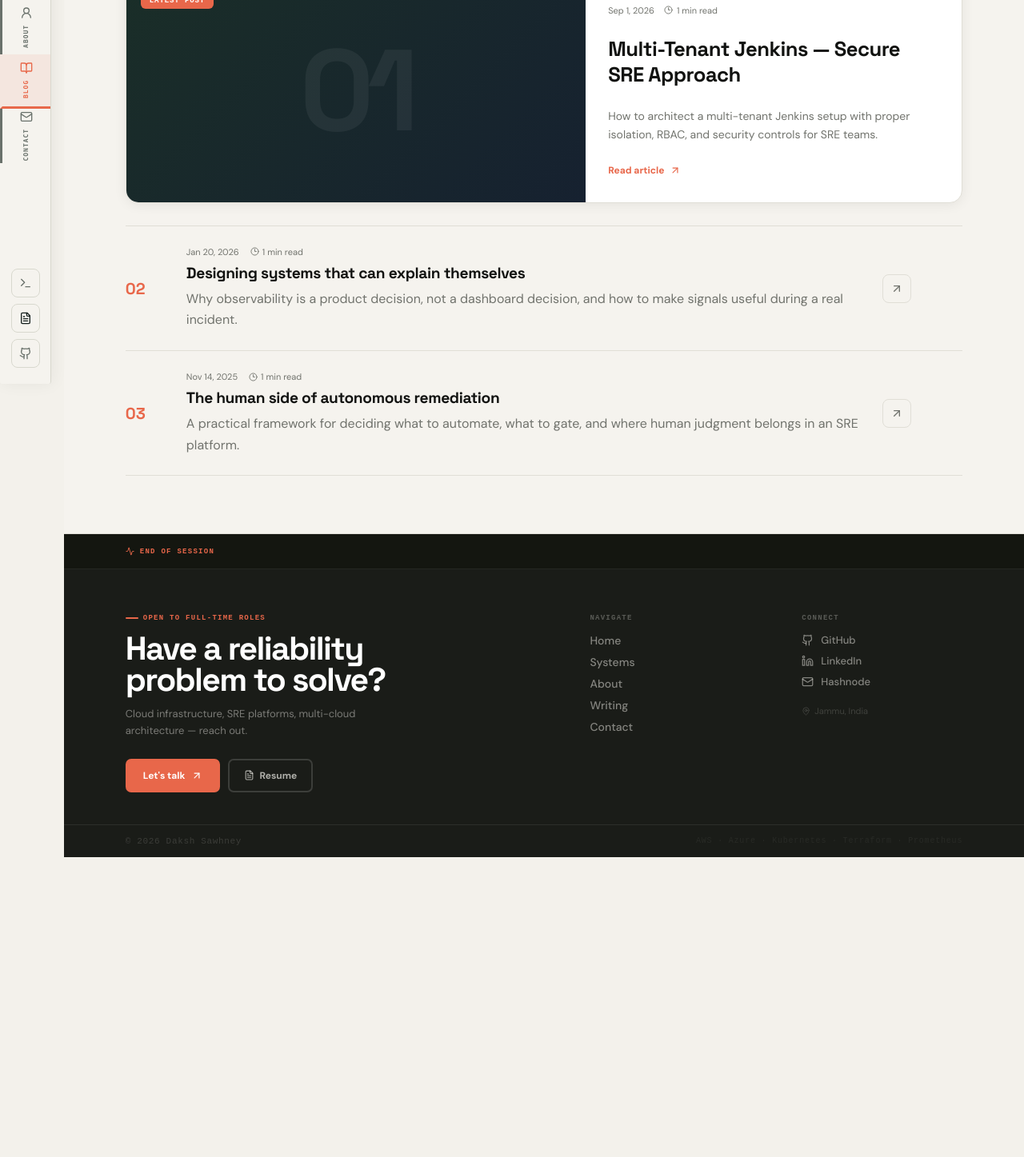
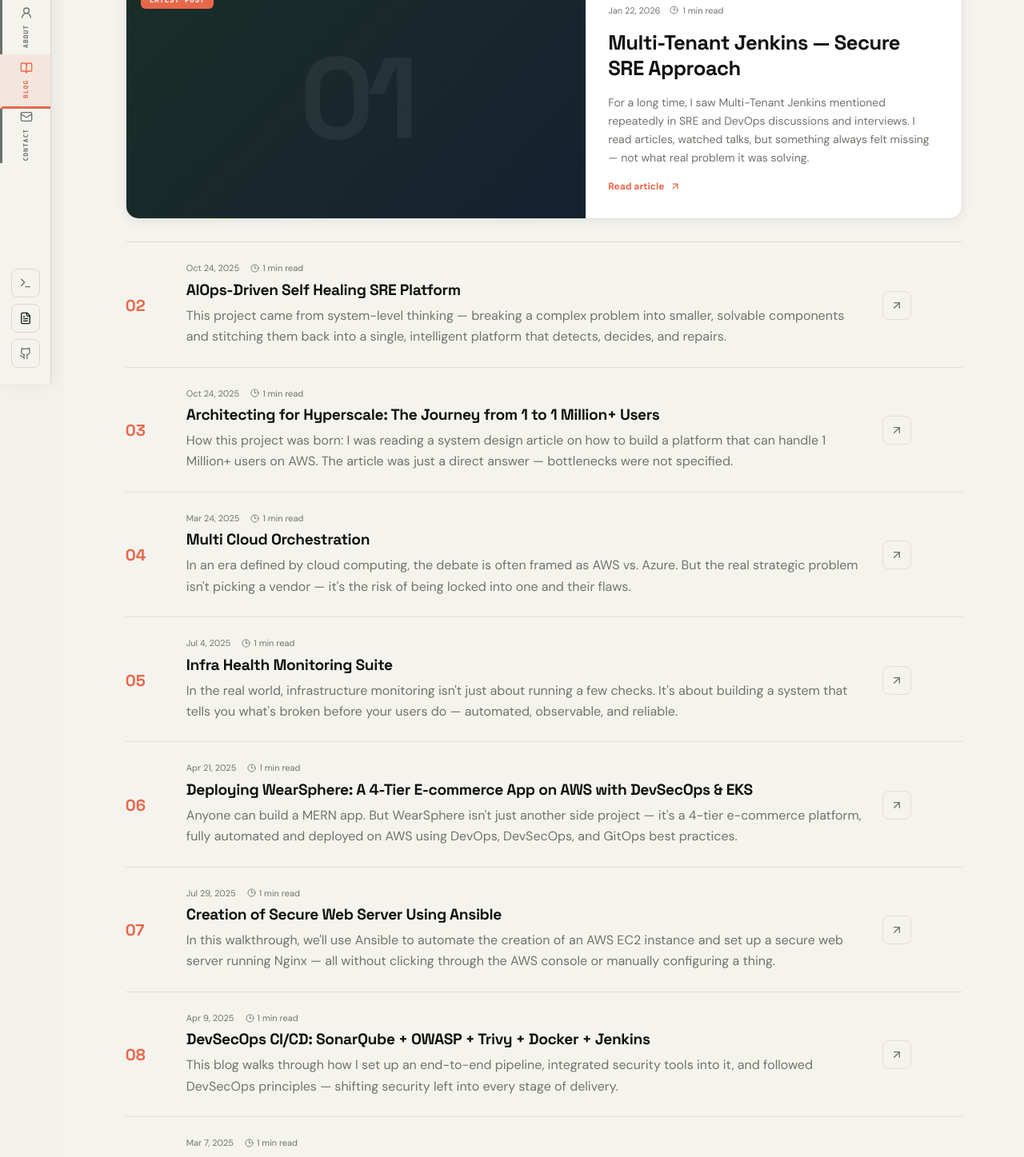
Before and after one commit to dakshsawhneyy/Daksh-Portfolio, a React (Vite) app in the folder Frontend/: page /blog in a window 1280 px wide. Shown: the part 320-1767 px from the top of the page at 80% size. Before the commit the page ends 1392 px from the top, so only its background shows below. Built offline with nearby package versions, Linux system fonts and the light colour scheme; no server answers.

Commit message:
Fixed Blogs

```diff
--- a/Frontend/src/data/blogService.js
+++ b/Frontend/src/data/blogService.js
@@ -1,120 +1,165 @@
-const RSS_URL = 'https://dakshsawhneyy.hashnode.dev/rss.xml'
+/**
+ * blogService.js
+ *
+ * Uses Hashnode's public GraphQL API — works from the browser.
+ * Falls back to accurate hardcoded real posts from the actual blog.
+ */
 
-// Proxy services that convert RSS to JSON (tried in order, first success wins)
-const RSS_PROXIES = [
-  (url) => `https://api.rss2json.com/v1/api.json?rss_url=${encodeURIComponent(url)}`,
-  (url) => `https://api.allorigins.win/get?url=${encodeURIComponent(url)}`,
-]
+const GQL_ENDPOINT = 'https://gql.hashnode.com'
+const BLOG_HOST    = 'dakshsawhneyy.hashnode.dev'
 
-const FALLBACK_POSTS = [
+/* ─────────────────────────────────────────────────────────────────
+   ACCURATE FALLBACK — real posts from dakshsawhneyy.hashnode.dev
+   Shown immediately while GQL fetch runs in background.
+   ───────────────────────────────────────────────────────────────── */
+export const FALLBACK_POSTS = [
   {
     title: "Multi-Tenant Jenkins — Secure SRE Approach",
-    brief: "How to architect a multi-tenant Jenkins setup with proper isolation, RBAC, and security controls for SRE teams.",
-    slug: "multi-tenant-jenkins-secure-sre-approach",
-    publishedAt: "2026-09-01",
+    brief: "For a long time, I saw Multi-Tenant Jenkins mentioned repeatedly in SRE and DevOps discussions and interviews. I read articles, watched talks, but something always felt missing — not what real problem it was solving.",
+    slug:  "multi-tenant-jenkins-secure-sre-approach",
+    publishedAt: "2026-01-22T00:00:00.000Z",
     url: "https://dakshsawhneyy.hashnode.dev/multi-tenant-jenkins-secure-sre-approach",
+    cover: null,
   },
   {
-    title: "Designing systems that can explain themselves",
-    brief: "Why observability is a product decision, not a dashboard decision, and how to make signals useful during a real incident.",
-    slug: "designing-systems-that-can-explain-themselves",
-    publishedAt: "2026-01-20",
-    url: "https://dakshsawhneyy.hashnode.dev/designing-systems-that-can-explain-themselves",
+    title: "AIOps-Driven Self Healing SRE Platform",
+    brief: "This project came from system-level thinking — breaking a complex problem into smaller, solvable components and stitching them back into a single, intelligent platform that detects, decides, and repairs.",
+    slug:  "aiops-driven-self-healing-sre-platform",
+    publishedAt: "2025-10-24T00:00:00.000Z",
+    url: "https://dakshsawhneyy.hashnode.dev/aiops-driven-self-healing-sre-platform",
+    cover: null,
   },
   {
-    title: "The human side of autonomous remediation",
-    brief: "A practical framework for deciding what to automate, what to gate, and where human judgment belongs in an SRE platform.",
-    slug: "the-human-side-of-autonomous-remediation",
-    publishedAt: "2025-11-14",
-    url: "https://dakshsawhneyy.hashnode.dev/the-human-side-of-autonomous-remediation",
+    title: "Architecting for Hyperscale: The Journey from 1 to 1 Million+ Users",
+    brief: "How this project was born: I was reading a system design article on how to build a platform that can handle 1 Million+ users on AWS. The article was just a direct answer — bottlenecks were not specified.",
+    slug:  "architecting-for-hyperscale-the-journey-from-1-to-1-million-users",
+    publishedAt: "2025-10-24T00:00:00.000Z",
+    url: "https://dakshsawhneyy.hashnode.dev/architecting-for-hyperscale-the-journey-from-1-to-1-million-users",
+    cover: null,
+  },
+  {
+    title: "Multi Cloud Orchestration",
+    brief: "In an era defined by cloud computing, the debate is often framed as AWS vs. Azure. But the real strategic problem isn't picking a vendor — it's the risk of being locked into one and their flaws.",
+    slug:  "multi-cloud-orchestration",
+    publishedAt: "2025-03-24T00:00:00.000Z",
+    url: "https://dakshsawhneyy.hashnode.dev/multi-cloud-orchestration",
+    cover: null,
+  },
+  {
+    title: "Infra Health Monitoring Suite",
+    brief: "In the real world, infrastructure monitoring isn't just about running a few checks. It's about building a system that tells you what's broken before your users do — automated, observable, and reliable.",
+    slug:  "infra-health-monitoring-suite",
+    publishedAt: "2025-07-04T00:00:00.000Z",
+    url: "https://dakshsawhneyy.hashnode.dev/infra-health-monitoring-suite",
+    cover: null,
+  },
+  {
+    title: "Deploying WearSphere: A 4-Tier E-commerce App on AWS with DevSecOps & EKS",
+    brief: "Anyone can build a MERN app. But WearSphere isn't just another side project — it's a 4-tier e-commerce platform, fully automated and deployed on AWS using DevOps, DevSecOps, and GitOps best practices.",
+    slug:  "deploying-wearsphere-a-4-tier-e-commerce-app-on-aws-with-devsecops-and-eks",
+    publishedAt: "2025-04-21T00:00:00.000Z",
+    url: "https://dakshsawhneyy.hashnode.dev/deploying-wearsphere-a-4-tier-e-commerce-app-on-aws-with-devsecops-and-eks",
+    cover: null,
+  },
+  {
+    title: "Creation of Secure Web Server Using Ansible",
+    brief: "In this walkthrough, we'll use Ansible to automate the creation of an AWS EC2 instance and set up a secure web server running Nginx — all without clicking through the AWS console or manually configuring a thing.",
+    slug:  "creation-of-secure-web-server-using-ansible",
+    publishedAt: "2025-07-29T00:00:00.000Z",
+    url: "https://dakshsawhneyy.hashnode.dev/creation-of-secure-web-server-using-ansible",
+    cover: null,
+  },
+  {
+    title: "DevSecOps CI/CD: SonarQube + OWASP + Trivy + Docker + Jenkins",
+    brief: "This blog walks through how I set up an end-to-end pipeline, integrated security tools into it, and followed DevSecOps principles — shifting security left into every stage of delivery.",
+    slug:  "devsecops-cicd-project-sonarqube-owasp-trivy-docker-jenkins",
+    publishedAt: "2025-04-09T00:00:00.000Z",
+    url: "https://dakshsawhneyy.hashnode.dev/devsecops-cicd-project-sonarqube-owasp-trivy-docker-jenkins",
+    cover: null,
+  },
+  {
+    title: "Setting Up My First DevOps Pipeline with Terraform & Ansible",
+    brief: "Deploying a secure and scalable web server shouldn't be a mystery or a manual process. Whether you're a DevOps enthusiast or an engineer tired of repetitive tasks, automation is your best friend.",
+    slug:  "setting-up-my-first-devops-pipeline-with-terraform-and-ansible",
+    publishedAt: "2025-03-07T00:00:00.000Z",
+    url: "https://dakshsawhneyy.hashnode.dev/setting-up-my-first-devops-pipeline-with-terraform-and-ansible",
+    cover: null,
   },
 ]
 
-/** Parse a raw XML string into post objects */
-const parseRSS = (xml) => {
-  const parser = new DOMParser()
-  const doc = parser.parseFromString(xml, 'text/xml')
-  const items = Array.from(doc.querySelectorAll('item'))
-  if (!items.length) return null
-
-  return items.slice(0, 10).map((item) => {
-    const text = (tag) => item.querySelector(tag)?.textContent?.trim() ?? ''
-    const attr = (tag, a) => item.querySelector(tag)?.getAttribute(a) ?? null
-    const link = text('link') || text('guid')
-    const slug = link.split('/').filter(Boolean).pop() ?? ''
-    const raw = text('description').replace(/<[^>]*>/g, '').replace(/\s+/g, ' ').trim()
-    const brief = raw.length > 160 ? raw.slice(0, 157) + '…' : raw
-    // Try several cover image locations
-    const cover =
-      attr('enclosure', 'url') ||
-      item.querySelector('media\\:content, media:content')?.getAttribute('url') ||
-      null
-
-    return {
-      title: text('title'),
-      brief,
-      slug,
-      url: link,
-      publishedAt: text('pubDate') || new Date().toISOString(),
-      cover,
-    }
-  })
-}
-
-/** Try rss2json proxy — returns JSON directly */
-const tryRss2Json = async () => {
-  const res = await fetch(RSS_PROXIES[0](RSS_URL), { signal: AbortSignal.timeout(6000) })
-  if (!res.ok) throw new Error('rss2json failed')
-  const json = await res.json()
-  if (json.status !== 'ok' || !json.items?.length) throw new Error('rss2json empty')
-
-  return json.items.map((item) => {
-    const link = item.link || item.guid || ''
-    const slug = link.split('/').filter(Boolean).pop() ?? ''
-    const raw = (item.description || item.content || '').replace(/<[^>]*>/g, '').replace(/\s+/g, ' ').trim()
-    const brief = raw.length > 160 ? raw.slice(0, 157) + '…' : raw
-    // extract cover image from thumbnail or enclosure
-    const cover = item.thumbnail || item.enclosure?.link || null
-    return {
-      title: item.title,
-      brief,
-      slug,
-      url: link,
-      publishedAt: item.pubDate || new Date().toISOString(),
-      cover,
-    }
-  })
-}
-
-/** Try allorigins proxy — returns raw XML wrapped in JSON */
-const tryAllOrigins = async () => {
-  const res = await fetch(RSS_PROXIES[1](RSS_URL), { signal: AbortSignal.timeout(7000) })
-  if (!res.ok) throw new Error('allorigins failed')
-  const json = await res.json()
-  const posts = parseRSS(json.contents || '')
-  if (!posts) throw new Error('allorigins parse failed')
-  return posts
-}
-
-/** Try direct fetch — works if Hashnode sends CORS headers */
-const tryDirect = async () => {
-  const res = await fetch(RSS_URL, { signal: AbortSignal.timeout(7000) })
-  if (!res.ok) throw new Error('direct fetch failed')
-  const xml = await res.text()
-  const posts = parseRSS(xml)
-  if (!posts) throw new Error('direct parse failed')
-  return posts
-}
-
-export const fetchBlogs = async () => {
-  // Try each strategy in order; first success wins
-  for (const strategy of [tryRss2Json, tryAllOrigins, tryDirect]) {
-    try {
-      const posts = await strategy()
-      if (posts?.length) return posts
-    } catch {
-      // continue to next strategy
+/* ─────────────────────────────────────────────────────────────────
+   GQL QUERY — Hashnode v2 public API
+   ───────────────────────────────────────────────────────────────── */
+const GQL_QUERY = `
+  query GetPosts($host: String!) {
+    publication(host: $host) {
+      posts(first: 10) {
+        edges {
+          node {
+            title
+            brief
+            slug
+            publishedAt
+            url
+            coverImage {
+              url
+            }
+          }
+        }
+      }
     }
   }
-  return FALLBACK_POSTS
+`
+
+const mapPost = (node) => ({
+  title:       node.title || '',
+  brief:       (node.brief || '').length > 200
+                 ? (node.brief || '').slice(0, 197) + '…'
+                 : (node.brief || ''),
+  slug:        node.slug || '',
+  publishedAt: node.publishedAt || new Date().toISOString(),
+  url:         node.url || `https://${BLOG_HOST}/${node.slug}`,
+  cover:       node.coverImage?.url || null,
+})
+
+/* ─────────────────────────────────────────────────────────────────
+   MAIN EXPORT
+   Shows fallback instantly, replaces with live data from GQL.
+   ───────────────────────────────────────────────────────────────── */
+export const fetchBlogs = async () => {
+  try {
+    const res = await fetch(GQL_ENDPOINT, {
+      method: 'POST',
+      headers: {
+        'Content-Type': 'application/json',
+        'Accept': 'application/json',
+      },
+      body: JSON.stringify({
+        query:     GQL_QUERY,
+        variables: { host: BLOG_HOST },
+      }),
+      signal: AbortSignal.timeout(8000),
+    })
+
+    if (!res.ok) throw new Error(`GQL ${res.status}`)
+
+    const text = await res.text()
+
+    // Check if response is HTML (Cloudflare challenge) not JSON
+    if (text.trim().startsWith('<')) throw new Error('Received HTML instead of JSON')
+
+    const json = JSON.parse(text)
+    if (json.errors?.length) throw new Error(json.errors[0].message)
+
+    const edges = json?.data?.publication?.posts?.edges
+    if (!edges?.length) throw new Error('No posts')
+
+    const posts = edges.map(({ node }) => mapPost(node)).filter(p => p.slug && p.title)
+    if (!posts.length) throw new Error('No valid posts')
+
+    return posts
+  } catch (err) {
+    console.warn('[blogService] GQL fetch failed, using fallback:', err.message)
+    return FALLBACK_POSTS
+  }
 }
--- a/Frontend/src/pages/Blog.jsx
+++ b/Frontend/src/pages/Blog.jsx
@@ -1,7 +1,7 @@
 import { ArrowUpRight, Clock3, Rss, RefreshCw, BookOpen } from 'lucide-react'
 import { useEffect, useState, useCallback } from 'react'
 import { motion } from 'framer-motion'
-import { fetchBlogs } from '../data/blogService'
+import { fetchBlogs, FALLBACK_POSTS } from '../data/blogService'
 import '../pages-unified.css'
 
 const fadeUp  = { hidden: { opacity: 0, y: 22 }, visible: { opacity: 1, y: 0, transition: { duration: 0.5, ease: [0.22,1,0.36,1] } } }
@@ -10,16 +10,20 @@ const stagger = { hidden: {}, visible: { transition: { staggerChildren: 0.08 } }
 const readTime = (text = '') => Math.max(1, Math.ceil(text.trim().split(/\s+/).length / 200))
 
 const Blog = () => {
-  const [blogs, setBlogs]     = useState([])
-  const [loading, setLoading] = useState(true)
-  const [error, setError]     = useState(false)
+  // Start with fallback posts immediately — no empty loading state
+  const [blogs, setBlogs]       = useState(FALLBACK_POSTS)
+  const [fetching, setFetching] = useState(true)   // background fetch in progress
+  const [error, setError]       = useState(false)
 
   const load = useCallback(() => {
-    setLoading(true); setError(false)
+    setFetching(true); setError(false)
     fetchBlogs()
-      .then(p => { setBlogs(p); setError(false) })
+      .then(posts => {
+        setBlogs(posts)
+        setError(false)
+      })
       .catch(() => setError(true))
-      .finally(() => setLoading(false))
+      .finally(() => setFetching(false))
   }, [])
 
   useEffect(() => { load() }, [load])
@@ -50,7 +54,7 @@ const Blog = () => {
             <a className="bp3-hashnode-btn" href="https://dakshsawhneyy.hashnode.dev" target="_blank" rel="noreferrer">
               Open Hashnode <Rss size={14} />
             </a>
-            {!loading && !error && (
+            {!fetching && !error && (
               <span className="bp3-count">{blogs.length} article{blogs.length !== 1 ? 's' : ''} published</span>
             )}
           </motion.div>
@@ -60,18 +64,17 @@ const Blog = () => {
       {/* ── Body ── */}
       <div className="bp3-body">
 
-        {/* loading */}
-        {loading && (
-          <div className="bp3-state">
-            <div className="bp3-spinner" />
-            <p>Fetching latest articles…</p>
+        {/* Subtle background refresh indicator */}
+        {fetching && blogs.length > 0 && (
+          <div className="bp3-refresh-bar">
+            <span className="bp3-refresh-dot" /> Fetching latest posts…
           </div>
         )}
 
-        {/* error */}
-        {!loading && error && (
+        {/* error — only shown if we have no posts at all */}
+        {error && blogs.length === 0 && (
           <div className="bp3-state">
-            <p>Couldn't load articles right now.</p>
+            <p>Couldn't load articles.</p>
             <div style={{ display:'flex', gap:10, justifyContent:'center', flexWrap:'wrap', marginTop:14 }}>
               <button className="bp3-retry-btn" onClick={load}><RefreshCw size={13}/> Retry</button>
               <a className="bp3-retry-btn" href="https://dakshsawhneyy.hashnode.dev" target="_blank" rel="noreferrer">
@@ -81,8 +84,8 @@ const Blog = () => {
           </div>
         )}
 
-        {/* content */}
-        {!loading && !error && blogs.length > 0 && (
+        {/* content — always shown (starts with fallback, updates when real posts arrive) */}
+        {blogs.length > 0 && (
           <motion.div initial="hidden" animate="visible" variants={stagger}>
 
             {/* featured first article */}
@@ -159,7 +162,7 @@ const Blog = () => {
         )}
 
         {/* empty */}
-        {!loading && !error && blogs.length === 0 && (
+        {!fetching && !error && blogs.length === 0 && (
           <div className="bp3-state">
             <p>No articles found.</p>
             <a className="bp3-retry-btn" href="https://dakshsawhneyy.hashnode.dev" target="_blank" rel="noreferrer">
```
Also changed, not shown: Frontend/src/fixes.css (+91 -0 lines), Frontend/src/pages-unified.css (+17 -0 lines).
